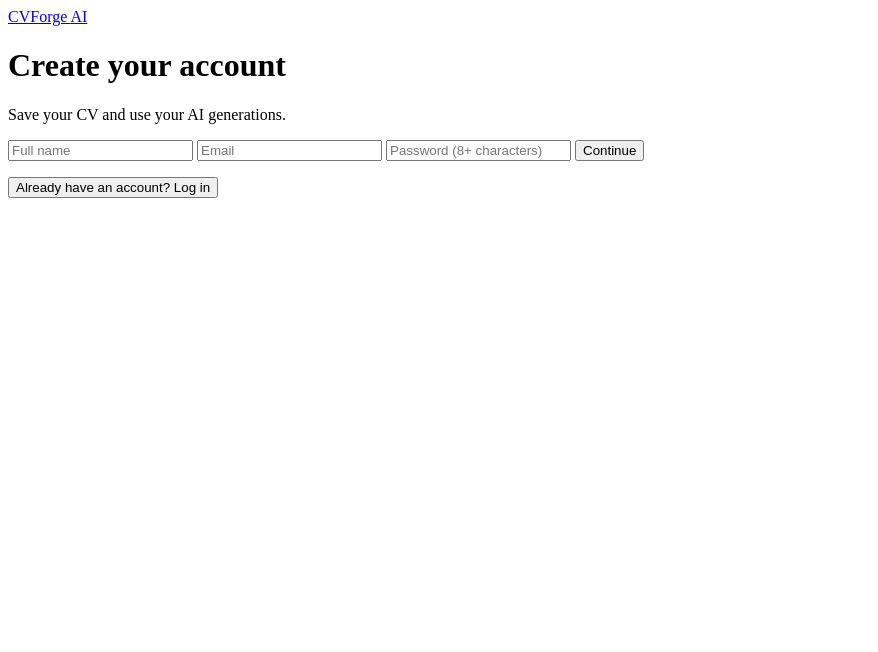
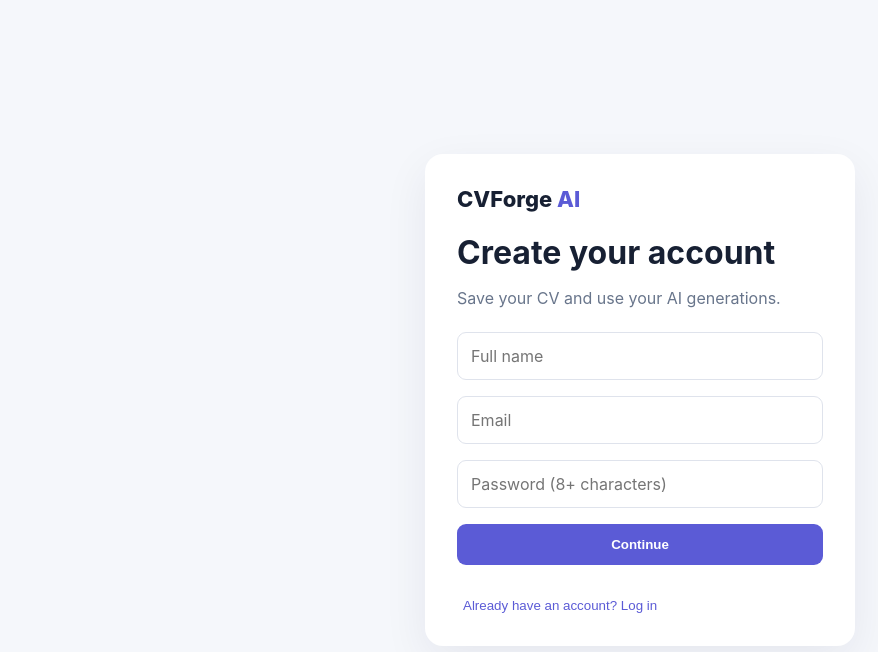
Before and after one commit to dayi8606/cvforge-ai, a website: page auth.html in a window 1280 px wide. Shown: the whole page, without its empty margins (0-878 px from the left). Drawn offline with Linux system fonts and the light colour scheme; the site is published under a folder, as on GitHub Pages, so addresses that start at the root find nothing.

Commit message:
Remove leading slash from stylesheet link

```diff
--- a/auth.html
+++ b/auth.html
@@ -4,7 +4,7 @@
   <meta charset="utf-8">
   <meta name="viewport" content="width=device-width,initial-scale=1">
   <title>CVForge AI — Account</title>
-  <link rel="stylesheet" href="/auth.css">
+  <link rel="stylesheet" href="auth.css">
 </head>
 <body>
 <main class="auth-card">
```
